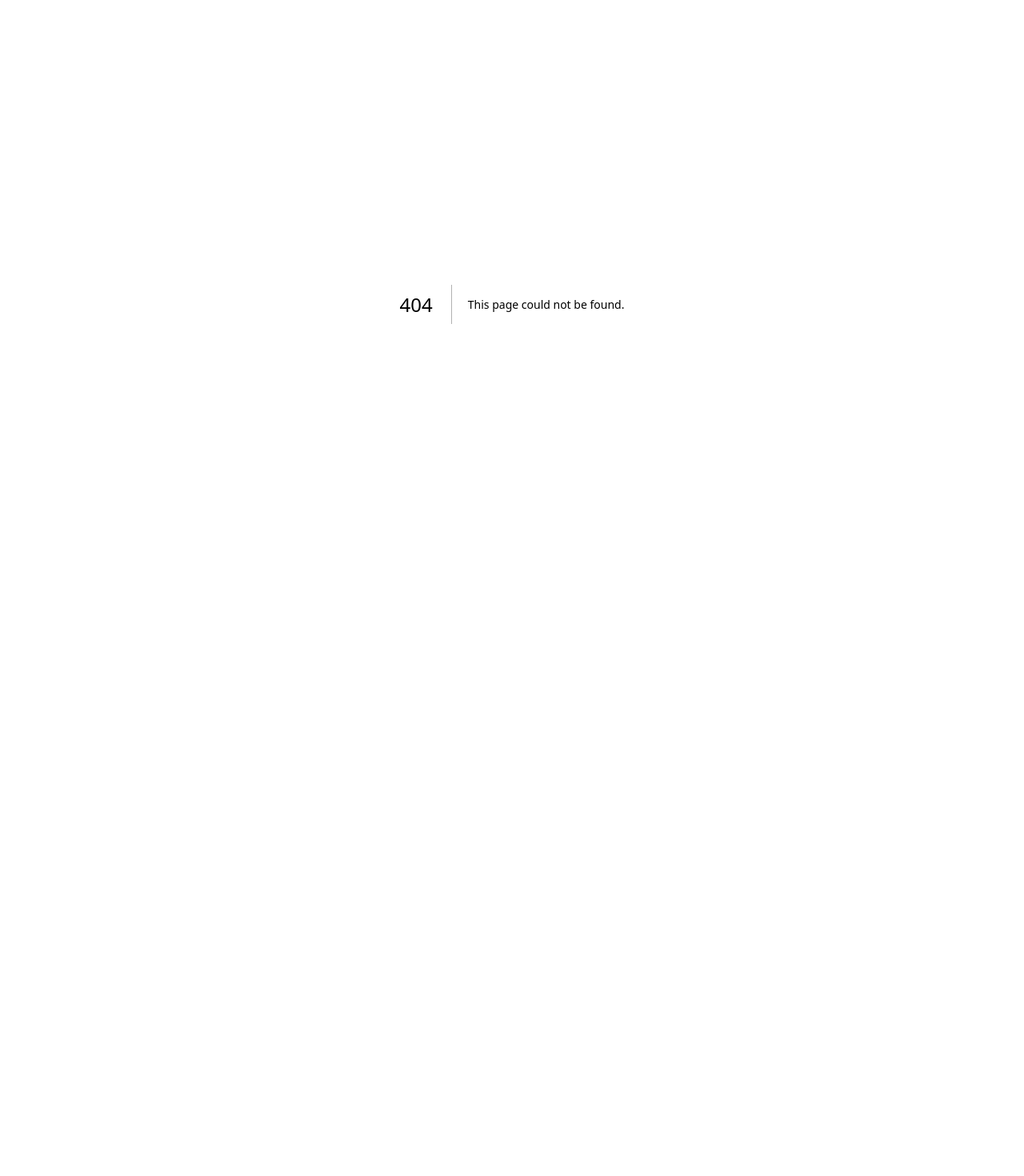
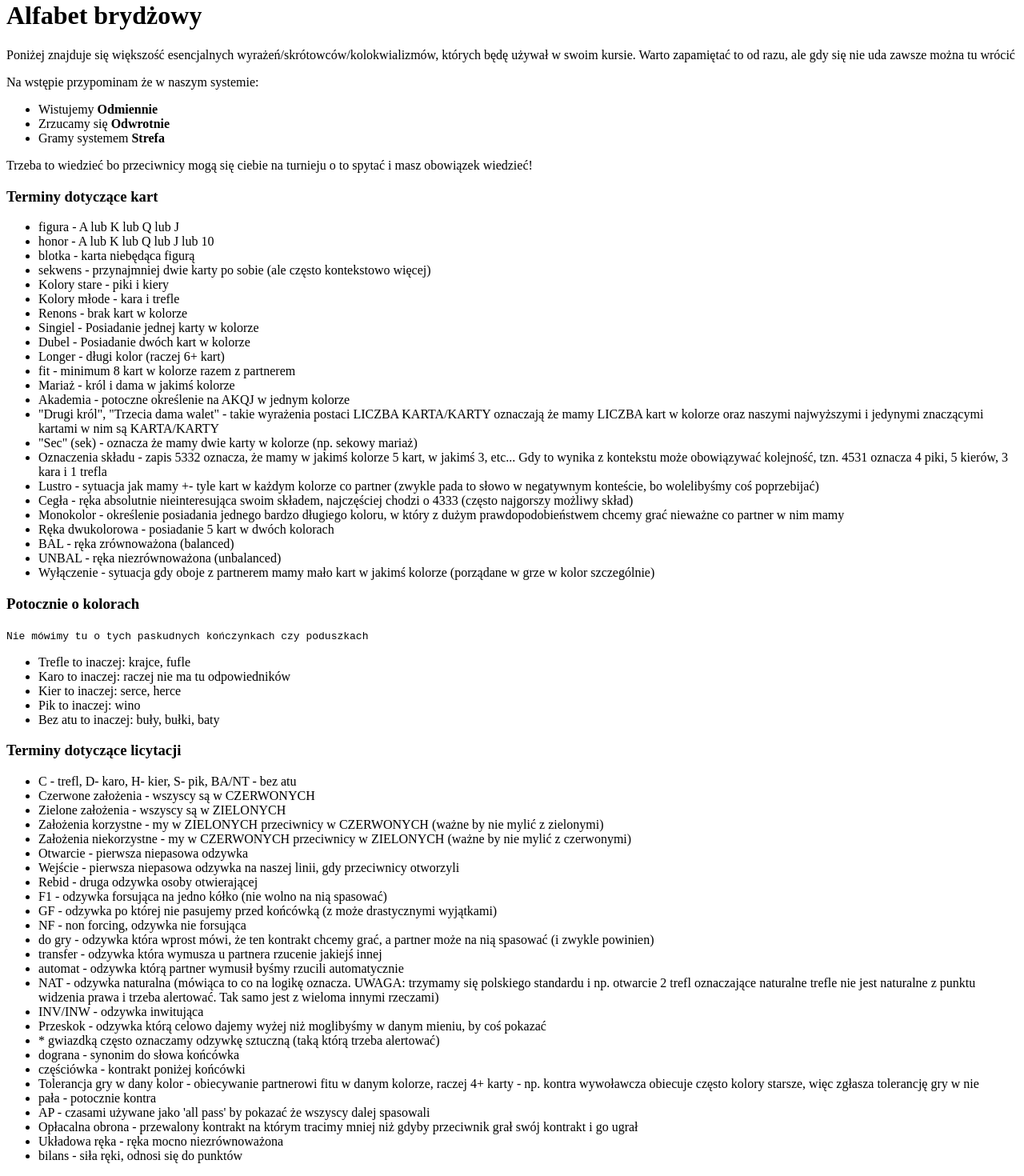
Before and after one commit to Simsoftcik/BridgeForMonkeys, a Next.js app: page /BridgeForMonkeys/lesson1 in a window 1280 px wide. Before the commit this address had no page. Shown: the part 20-1490 px from the top of the page at 80% size. Before the commit the page ends 800 px from the top, so only its background shows below. Built offline with nearby package versions, Linux system fonts and the light colour scheme.

Commit message:
lekcja 1

```diff
--- a/package.json
+++ b/package.json
@@ -12,8 +12,8 @@
     "embla-carousel-autoplay": "^8.5.1",
     "embla-carousel-react": "^8.5.1",
     "next": "^15.0.2",
-    "nextra": "2.13.4",
-    "nextra-theme-docs": "2.13.4",
+    "nextra": "^4.2.11",
+    "nextra-theme-docs": "^4.2.11",
     "react": "^18.2.0",
     "react-dom": "^18.2.0"
   },
--- a/pages/_app.js
+++ /dev/null
@@ -1,5 +0,0 @@
-import "../css/embla.css";
-
-export default function App({ Component, pageProps }) {
-  return <Component {...pageProps} />;
-}
--- /dev/null
+++ b/pages/_app.jsx
@@ -0,0 +1,3 @@
+export default function App({ Component, pageProps }) {
+    return <Component {...pageProps} />
+}
--- /dev/null
+++ b/pages/_meta.js
@@ -0,0 +1,6 @@
+const meta = {
+    "index" : "intro",
+    "lesson1" : "#1 Alfabet brydżowy💥🛡️🏷",
+}
+
+export default meta;
--- a/pages/dummy/_meta.json
+++ /dev/null
@@ -1,3 +0,0 @@
-{
-  "index": "hello world"
-}
--- /dev/null
+++ b/pages/lesson1.mdx
@@ -0,0 +1,96 @@
+# Alfabet brydżowy
+
+Poniżej znajduje się większość esencjalnych wyrażeń/skrótowców/kolokwializmów, których będę używał w swoim kursie. Warto zapamiętać to od razu, ale gdy się nie uda zawsze można tu wrócić
+
+Na wstępie przypominam że w naszym systemie:
+
+- Wistujemy **Odmiennie**
+- Zrzucamy się **Odwrotnie**
+- Gramy systemem **Strefa**
+
+Trzeba to wiedzieć bo przeciwnicy mogą się ciebie na turnieju o to spytać i masz obowiązek wiedzieć!
+
+### Terminy dotyczące kart
+
+- figura - A lub K lub Q lub J
+- honor - A lub K lub Q lub J lub 10
+- blotka - karta niebędąca figurą
+- sekwens - przynajmniej dwie karty po sobie (ale często kontekstowo więcej)
+- Kolory stare - piki i kiery
+- Kolory młode - kara i trefle
+- Renons - brak kart w kolorze
+- Singiel - Posiadanie jednej karty w kolorze
+- Dubel - Posiadanie dwóch kart w kolorze
+- Longer - długi kolor (raczej 6+ kart)
+- fit - minimum 8 kart w kolorze razem z partnerem
+- Mariaż - król i dama w jakimś kolorze
+- Akademia - potoczne określenie na AKQJ w jednym kolorze
+- "Drugi król", "Trzecia dama walet" - takie wyrażenia postaci LICZBA KARTA/KARTY oznaczają że mamy LICZBA kart w kolorze oraz naszymi najwyższymi i jedynymi znaczącymi kartami w nim są KARTA/KARTY
+- "Sec" (sek) - oznacza że mamy dwie karty w kolorze (np. sekowy mariaż)
+- Oznaczenia składu - zapis 5332 oznacza, że mamy w jakimś kolorze 5 kart, w jakimś 3, etc... Gdy to wynika z kontekstu może obowiązywać kolejność, tzn. 4531 oznacza 4 piki, 5 kierów, 3 kara i 1 trefla
+- Lustro - sytuacja jak mamy +- tyle kart w każdym kolorze co partner (zwykle pada to słowo w negatywnym konteście, bo wolelibyśmy coś poprzebijać)
+- Cegła - ręka absolutnie nieinteresująca swoim składem, najczęściej chodzi o 4333 (często najgorszy możliwy skład)
+- Monokolor - określenie posiadania jednego bardzo długiego koloru, w który z dużym prawdopodobieństwem chcemy grać nieważne co partner w nim mamy
+- Ręka dwukolorowa - posiadanie 5 kart w dwóch kolorach
+- BAL - ręka zrównoważona (balanced)
+- UNBAL - ręka niezrównoważona (unbalanced)
+- Wyłączenie - sytuacja gdy oboje z partnerem mamy mało kart w jakimś kolorze (porządane w grze w kolor szczególnie)
+
+### Potocznie o kolorach
+
+` Nie mówimy tu o tych paskudnych kończynkach czy poduszkach`
+
+- Trefle to inaczej: krajce, fufle
+- Karo to inaczej: raczej nie ma tu odpowiedników
+- Kier to inaczej: serce, herce
+- Pik to inaczej: wino
+- Bez atu to inaczej: buły, bułki, baty
+
+### Terminy dotyczące licytacji
+
+- C - trefl, D- karo, H- kier, S- pik, BA/NT - bez atu
+- Czerwone założenia - wszyscy są w CZERWONYCH
+- Zielone założenia - wszyscy są w ZIELONYCH
+- Założenia korzystne - my w ZIELONYCH przeciwnicy w CZERWONYCH (ważne by nie mylić z zielonymi)
+- Założenia niekorzystne - my w CZERWONYCH przeciwnicy w ZIELONYCH (ważne by nie mylić z czerwonymi)
+- Otwarcie - pierwsza niepasowa odzywka
+- Wejście - pierwsza niepasowa odzywka na naszej linii, gdy przeciwnicy otworzyli
+- Rebid - druga odzywka osoby otwierającej
+- F1 - odzywka forsująca na jedno kółko (nie wolno na nią spasować)
+- GF - odzywka po której nie pasujemy przed końcówką (z może drastycznymi wyjątkami)
+- NF - non forcing, odzywka nie forsująca
+- do gry - odzywka która wprost mówi, że ten kontrakt chcemy grać, a partner może na nią spasować (i zwykle powinien)
+- transfer - odzywka która wymusza u partnera rzucenie jakiejś innej
+- automat - odzywka którą partner wymusił byśmy rzucili automatycznie
+- NAT - odzywka naturalna (mówiąca to co na logikę oznacza. UWAGA: trzymamy się polskiego standardu i np. otwarcie 2 trefl oznaczające naturalne trefle nie jest naturalne z punktu widzenia prawa i trzeba alertować. Tak samo jest z wieloma innymi rzeczami)
+- INV/INW - odzywka inwitująca
+- Przeskok - odzywka którą celowo dajemy wyżej niż moglibyśmy w danym mieniu, by coś pokazać
+- \* gwiazdką często oznaczamy odzywkę sztuczną (taką którą trzeba alertować)
+- dograna - synonim do słowa końcówka
+- częściówka - kontrakt poniżej końcówki
+- Tolerancja gry w dany kolor - obiecywanie partnerowi fitu w danym kolorze, raczej 4+ karty - np. kontra wywoławcza obiecuje często kolory starsze, więc zgłasza tolerancję gry w nie
+- pała - potocznie kontra
+- AP - czasami używane jako 'all pass' by pokazać że wszyscy dalej spasowali
+- Opłacalna obrona - przewalony kontrakt na którym tracimy mniej niż gdyby przeciwnik grał swój kontrakt i go ugrał
+- Układowa ręka - ręka mocno niezrównoważona
+- bilans - siła ręki, odnosi się do punktów
+
+### Terminy w fazie rozgrywki
+
+- Wist - pierwsza karta, ale może się odnosić do kolejnych pierwszych kart rozpoczynających lewę przez obrońców
+- forta - karta którą wyrobiliśmy sobie i jest obecnie najwyższa w kolorze
+- zrzutka - dowolna karta nie do koloru która niesie jakieś znaczenie
+- claim - sytuacja gdy pokazujemy przeciwnikom karty i deklarujemy ile lew weźmiemy jeszcze. Mogą się zgodzić lub nie (w przypadku niezgody ta osoba rozgrywa w widne karty)
+- fałszywy renons - dorzucenie nie do koloru, chociaż miało się jeszcze karty w nim
+- "Zrollować sobie kontrakt" - potocznie przewalić coś
+- Obłożyć - wziąć dość lew, by przeciwnik nie ugrał kontraktu
+
+### Terminologia turniejów
+
+- Maxy - potoczne określenie na zapis maksymalny, czyli procentowe porównywanie się z innymi graczami na sali na tej samej linii co my (EW lub NS)
+- IMPy - zapis punktowy, wobec którego dostajemy tak dużo punktów jak bardzo wynikiem odstajemy od reszty sali
+- VPy - uśrednione IMPy, spotykane w turniejach drużynowych
+- W turnieju drużynowym nie raz usłyszysz pokój otwarty/ zamknięty i odnosi się to do dwóch połów sali, gdzie na jednej grasz z partnerem, a na drugiej wasi teammate'owie
+- Cezar PID - twoje ID w PZBS (polskim związku brydża sportowego), wyrobisz jak będziesz musiał
+
+**Jest znacznie więcej terminów, ale uznałem że dotyczą bardziej już technik gry (nawet bardzo podstawowych), a nie ich opisów, lub po prostu zapomniałem**
```
Also changed, not shown: pages/_meta.json (deleted, +0 -24 lines), pages/dummy/index.mdx (deleted, +0 -26 lines), pages/index.mdx (+13 -9 lines), 1 other file (tests, documents, lock files or other folders).
